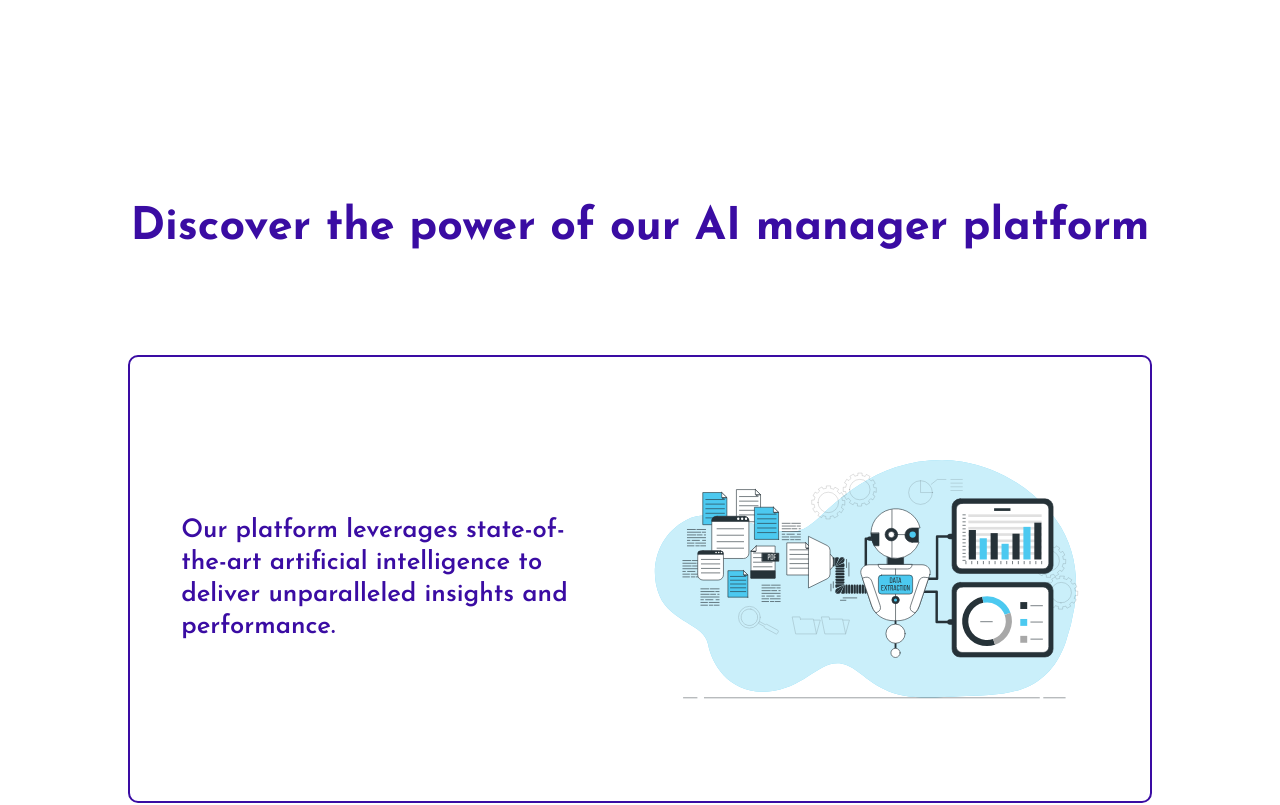
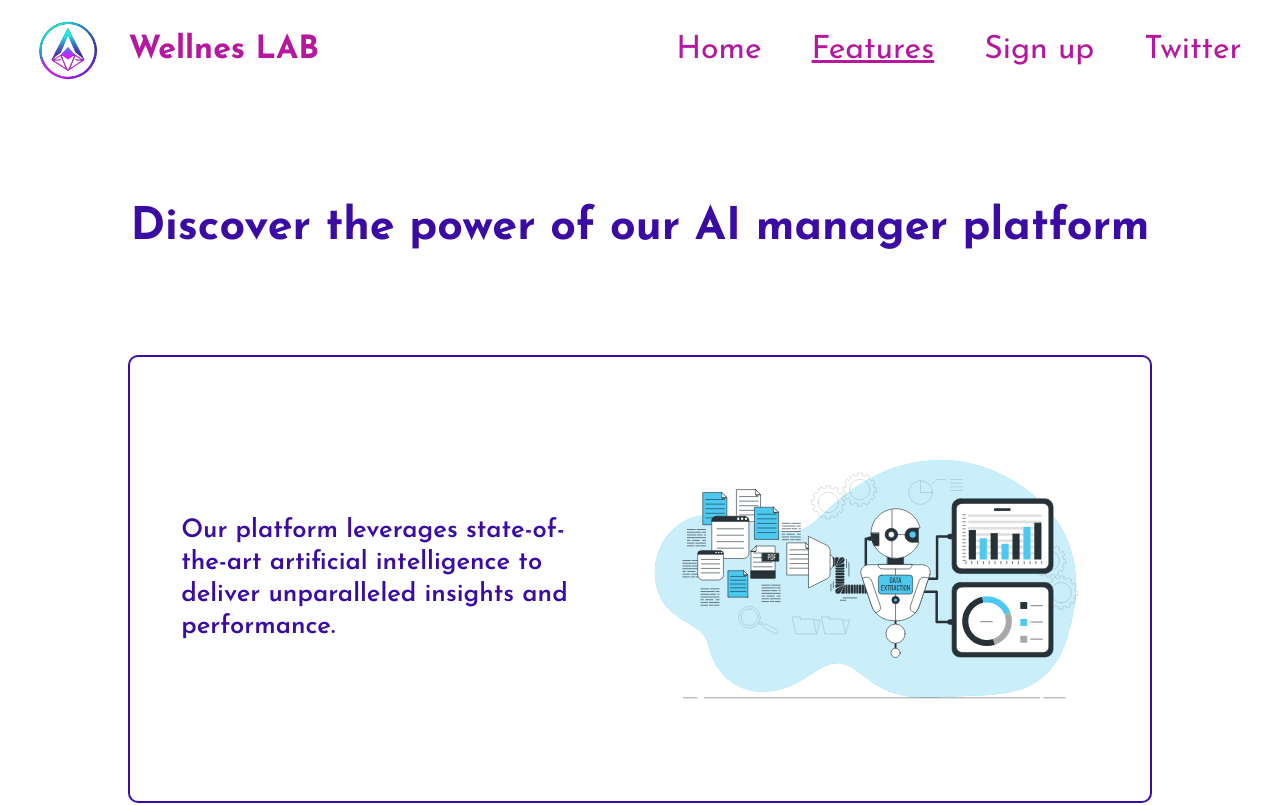
Before and after one commit to pashka1837/wellnes_lab, a React (Vite) app: page /features in a window 1280 px wide. Shown: the top 805 px of the page. Built offline with nearby package versions, Linux system fonts and the light colour scheme; no server answers.

Commit message:
feat: nav in hero

```diff
--- a/src/Components/Feautures/Feautures.tsx
+++ b/src/Components/Feautures/Feautures.tsx
@@ -1,9 +1,12 @@
 import styles from './Feautures.module.css';
 import Card from '../Card/Card';
 import data from '../../constants/feature_page_data';
+import Navbar from '../Navbar/Navbar';
 
 export default function Feautures() {
 	return (
+		<>
+			<Navbar/>
 			<div className={`${styles.features} container_gr`} >
 				<div className={styles.text} >
 					<h3>
@@ -19,5 +22,7 @@ export default function Feautures() {
 					)}
 				</div>
 			</div>
+		</>
+
 	);
 }
--- a/src/Components/Hero/Hero.tsx
+++ b/src/Components/Hero/Hero.tsx
@@ -1,10 +1,13 @@
 import styles from './Hero.module.css';
 import heroIMG from '../../assets/images/hero.svg';
 import {useNavigate} from 'react-router-dom';
+import Navbar from '../Navbar/Navbar';
 
 export default function Hero() {
 	const navigate = useNavigate();
 	return (
+		<>
+			<Navbar/>
 			<div className={`${styles.hero} container_gr`} >
 				<div className={styles.inner}>
 					<div className={styles.text}>
@@ -23,5 +26,7 @@ export default function Hero() {
 					Get Started</button>
 				</div>
 			</div>
+		</>
+
 	);
 }
```
Lines whose indentation alone changed are shown as unchanged.
